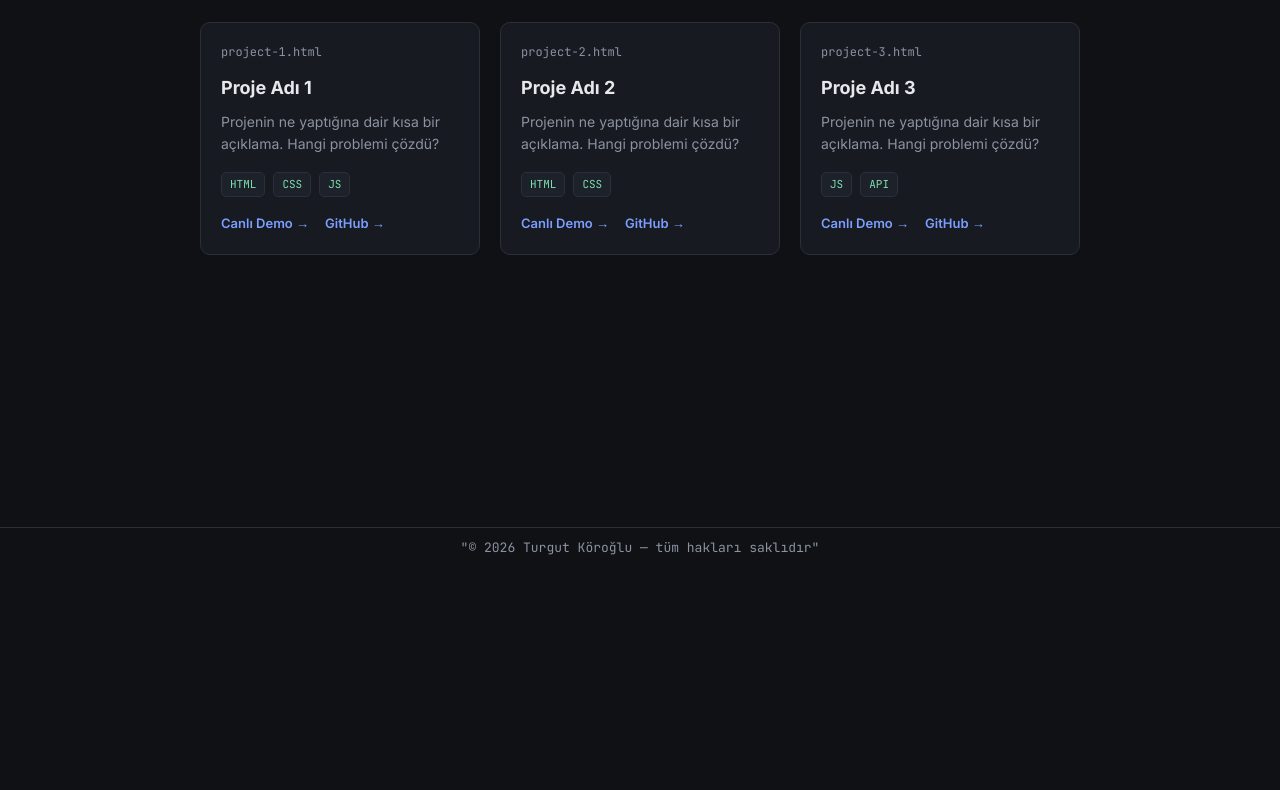
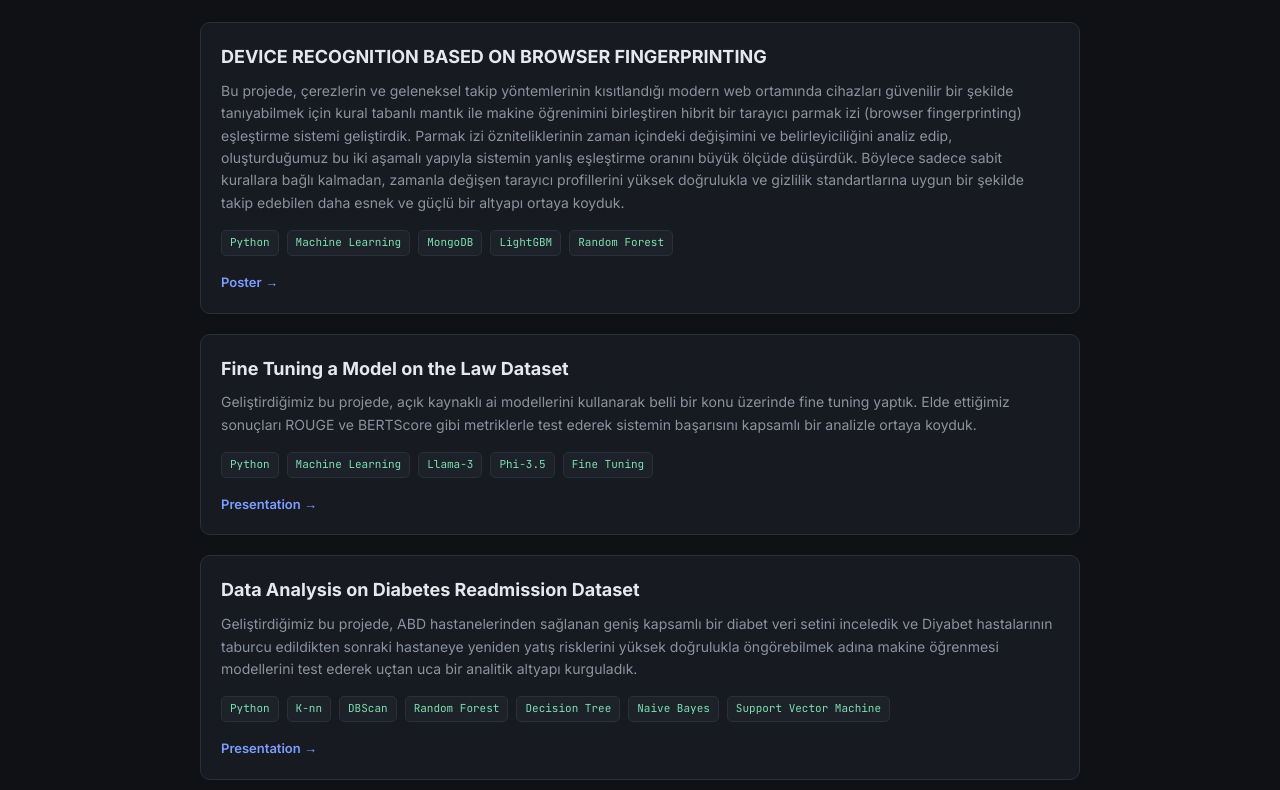
Before and after one commit to Turgutkoroglu/Turgutkoroglu.github.io, a plain HTML site: page pages/projects.html in a window 1280 px wide. Shown: the part 231-1021 px from the top of the page. Before the commit the page ends 800 px from the top, so only its background shows below. Drawn offline with Linux system fonts and the light colour scheme.

Commit message:
dil kaldı

```diff
--- a/pages/projects.html
+++ b/pages/projects.html
@@ -8,8 +8,9 @@
   <link rel="preconnect" href="https://fonts.googleapis.com">
   <link href="https://fonts.googleapis.com/css2?family=JetBrains+Mono:wght@400;500;600;700&family=Inter:wght@400;500;600;700;800&display=swap" rel="stylesheet">
   <link rel="stylesheet" href="/style.css">
+  <link rel="icon" href="/pictures/tk.png" type="image/png">
 </head>
-<body>
+<body class="no_scrollbar">
 
   <!-- Üst bar: sekme (tab) görünümlü navigasyon -->
   <header class="tabbar">
@@ -28,13 +29,8 @@
     <div class="controls">
       <button id="langToggle" type="button" aria-label="Dili değiştir">EN</button>
       <button id="themeToggle" type="button" aria-label="Temayı değiştir">
-        <svg class="icon icon--moon" viewBox="0 0 24 24" fill="currentColor">
-          <path d="M21 12.79A9 9 0 1 1 11.21 3 7 7 0 0 0 21 12.79Z"/>
-        </svg>
-        <svg class="icon icon--sun" viewBox="0 0 24 24" fill="none" stroke="currentColor" stroke-width="2">
-          <circle cx="12" cy="12" r="4"/>
-          <path d="M12 2v2M12 20v2M4.93 4.93l1.41 1.41M17.66 17.66l1.41 1.41M2 12h2M20 12h2M4.93 19.07l1.41-1.41M17.66 6.34l1.41-1.41"/>
-        </svg>
+        <img src="/pictures/moon.png" class="icon icon--moon" alt="Moon Icon">
+        <img src="/pictures/sun.png" class="icon icon--sun" alt="Sun Icon">
       </button>
     </div>
 
@@ -52,41 +48,44 @@
         <div class="projects__grid">
 
           <article class="card">
-            <div class="card__file">project-1.html</div>
-            <h3 class="card__title">Proje Adı 1</h3>
-            <p class="card__desc">Projenin ne yaptığına dair kısa bir açıklama. Hangi problemi çözdü?</p>
+            <h3 class="card__title">DEVICE RECOGNITION BASED ON BROWSER FINGERPRINTING</h3>
+            <p class="card__desc">Bu projede, çerezlerin ve geleneksel takip yöntemlerinin kısıtlandığı modern web
+              ortamında cihazları güvenilir bir şekilde tanıyabilmek için kural tabanlı mantık ile makine öğrenimini birleştiren
+              hibrit bir tarayıcı parmak izi (browser fingerprinting) eşleştirme sistemi geliştirdik. Parmak izi özniteliklerinin
+              zaman içindeki değişimini ve belirleyiciliğini analiz edip, oluşturduğumuz bu iki aşamalı yapıyla sistemin yanlış
+              eşleştirme oranını büyük ölçüde düşürdük. Böylece sadece sabit kurallara bağlı kalmadan, zamanla değişen tarayıcı
+              profillerini yüksek doğrulukla ve gizlilik standartlarına uygun bir şekilde takip edebilen daha esnek ve güçlü bir
+              altyapı ortaya koyduk.
+            </p>
             <div class="card__tags">
-              <span>HTML</span><span>CSS</span><span>JS</span>
+              <span>Python</span><span>Machine Learning</span><span>MongoDB</span><span>LightGBM</span><span>Random Forest</span>
             </div>
             <div class="card__links">
-              <a href="#" target="_blank" rel="noopener">Canlı Demo →</a>
-              <a href="#" target="_blank" rel="noopener">GitHub →</a>
+              <a href="/assets/poster.pdf" target="_blank" rel="noopener">Poster →</a>
             </div>
           </article>
 
           <article class="card">
-            <div class="card__file">project-2.html</div>
-            <h3 class="card__title">Proje Adı 2</h3>
-            <p class="card__desc">Projenin ne yaptığına dair kısa bir açıklama. Hangi problemi çözdü?</p>
+            <h3 class="card__title">Fine Tuning a Model on the Law Dataset</h3>
+            <p class="card__desc">Geliştirdiğimiz bu projede, açık kaynaklı ai modellerini kullanarak belli bir konu üzerinde fine tuning yaptık. Elde ettiğimiz sonuçları ROUGE ve BERTScore gibi metriklerle test ederek sistemin başarısını kapsamlı bir analizle ortaya koyduk.</p>
             <div class="card__tags">
-              <span>HTML</span><span>CSS</span>
+              <span>Python</span><span>Machine Learning</span><span>Llama-3</span><span>Phi-3.5</span><span>Fine Tuning</span>
             </div>
             <div class="card__links">
-              <a href="#" target="_blank" rel="noopener">Canlı Demo →</a>
-              <a href="#" target="_blank" rel="noopener">GitHub →</a>
+              <a href="/assets/Fine_Tuning_A_Model_on_the_Law_Dataset.pdf" target="_blank" rel="noopener">Presentation →</a>
             </div>
           </article>
 
           <article class="card">
-            <div class="card__file">project-3.html</div>
-            <h3 class="card__title">Proje Adı 3</h3>
-            <p class="card__desc">Projenin ne yaptığına dair kısa bir açıklama. Hangi problemi çözdü?</p>
+            <h3 class="card__title">Data Analysis on Diabetes Readmission Dataset</h3>
+            <p class="card__desc">Geliştirdiğimiz bu projede, ABD hastanelerinden sağlanan geniş kapsamlı bir diabet veri setini
+              inceledik ve Diyabet hastalarının taburcu edildikten sonraki hastaneye yeniden yatış risklerini yüksek doğrulukla
+              öngörebilmek adına makine öğrenmesi modellerini test ederek uçtan uca bir analitik altyapı kurguladık.</p>
             <div class="card__tags">
-              <span>JS</span><span>API</span>
+              <span>Python</span><span>K-nn</span><span>DBScan</span><span>Random Forest</span><span>Decision Tree</span><span>Naive Bayes</span><span>Support Vector Machine</span>
             </div>
             <div class="card__links">
-              <a href="#" target="_blank" rel="noopener">Canlı Demo →</a>
-              <a href="#" target="_blank" rel="noopener">GitHub →</a>
+              <a href="/assets/Data_Analysis_on_Diabetes_Readmission_Dataset.pdf" target="_blank" rel="noopener">Presentation →</a>
             </div>
           </article>
 
--- a/script.js
+++ b/script.js
@@ -65,7 +65,6 @@ document.getElementById('year').textContent = new Date().getFullYear();
 const themeToggle = document.getElementById('themeToggle');
 const savedTheme = localStorage.getItem('theme') || 'dark';
 document.documentElement.setAttribute('data-theme', savedTheme);
-if (themeToggle) themeToggle.textContent = savedTheme === 'dark' ? '🌙' : '☀️';
 
 if (themeToggle) {
   themeToggle.addEventListener('click', () => {
@@ -73,7 +72,6 @@ if (themeToggle) {
     const next = current === 'dark' ? 'light' : 'dark';
     document.documentElement.setAttribute('data-theme', next);
     localStorage.setItem('theme', next);
-    themeToggle.textContent = next === 'dark' ? '🌙' : '☀️';
   });
 }
 
--- a/style.css
+++ b/style.css
@@ -8,6 +8,7 @@
   --surface-2: #1D2129;
   --border: #2A2F3A;
   --text: #E6E8EB;
+  --btn-text: #070707;
   --text-dim: #8B92A0;
   --accent: #7C9EFF;   /* "keyword" mavi */
   --accent-2: #F2C879; /* "string" amber */
@@ -260,7 +261,7 @@ img { max-width: 100%; display: block; }
   margin-bottom: 36px;
 }
 
-.hero__actions { display: flex; gap: 14px; flex-wrap: wrap; }
+.hero__actions { display: flex; gap: 16px; flex-wrap: wrap; margin-top: 50px; }
 
 .btn {
   display: inline-flex;
@@ -278,7 +279,7 @@ img { max-width: 100%; display: block; }
 .btn--primary { background: var(--accent); color: #10131A; }
 .btn--primary:hover { background: #9BB4FF; }
 
-.btn--ghost { border-color: var(--border); color: var(--text); }
+.btn--ghost { border-color: var(--border); color: var(--btn-text); background: rgb(255, 255, 255); }
 .btn--ghost:hover { border-color: var(--accent); color: var(--accent); }
 
 /* ===========================================================
@@ -317,7 +318,7 @@ img { max-width: 100%; display: block; }
    =========================================================== */
 .projects__grid {
   display: grid;
-  grid-template-columns: repeat(auto-fit, minmax(240px, 1fr));
+  grid-template-columns: repeat(auto-fit, minmax(720px, 1fr));
   gap: 20px;
 }
 
@@ -612,3 +613,7 @@ body {
     transform: translateY(0);
   }
 } */
+
+#langs {
+  margin-top: 50px;
+}
```
Also changed, not shown: pages/about.html (+3 -7 lines), pages/certificates.html (+3 -7 lines), pages/contact.html (+16 -10 lines), pages/index.html (+3 -8 lines), pages/skills.html (+19 -8 lines), pictures/email.png (added), pictures/github.png (added), pictures/github.svg (deleted), pictures/gmail.svg (deleted), pictures/gojo.jpeg (deleted), pictures/tk.png (added), 3 other files.
